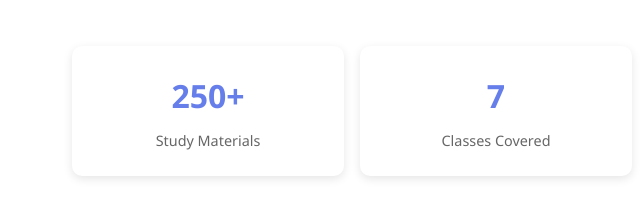
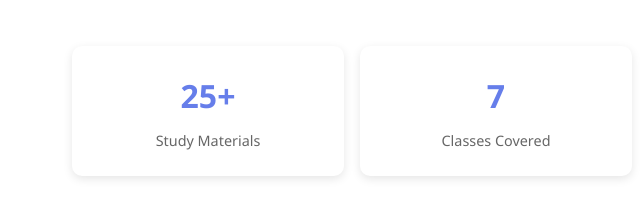
Before and after one commit to Sshaka108/Kanak_Library, a plain HTML site: page index.html in a window 1280 px wide. Shown: the part 406-627 px from the top of the page, 0-640 px from the left. Drawn offline with Linux system fonts and the light colour scheme.

Commit message:
Update index.html

```diff
--- a/index.html
+++ b/index.html
@@ -459,7 +459,7 @@
         <!-- Statistics -->
         <div class="stats">
             <div class="stat-card">
-                <div class="stat-number">250+</div>
+                <div class="stat-number">25+</div>
                 <div class="stat-label">Study Materials</div>
             </div>
             <div class="stat-card">
```
